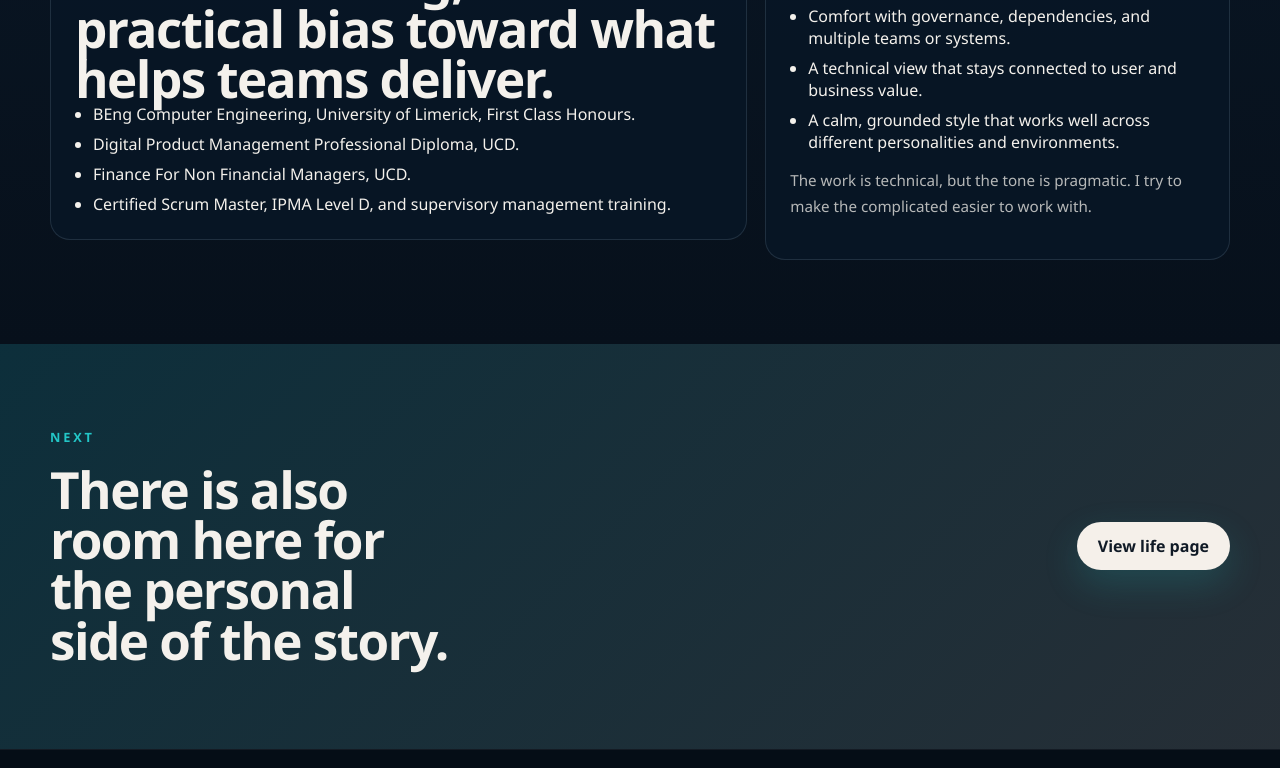
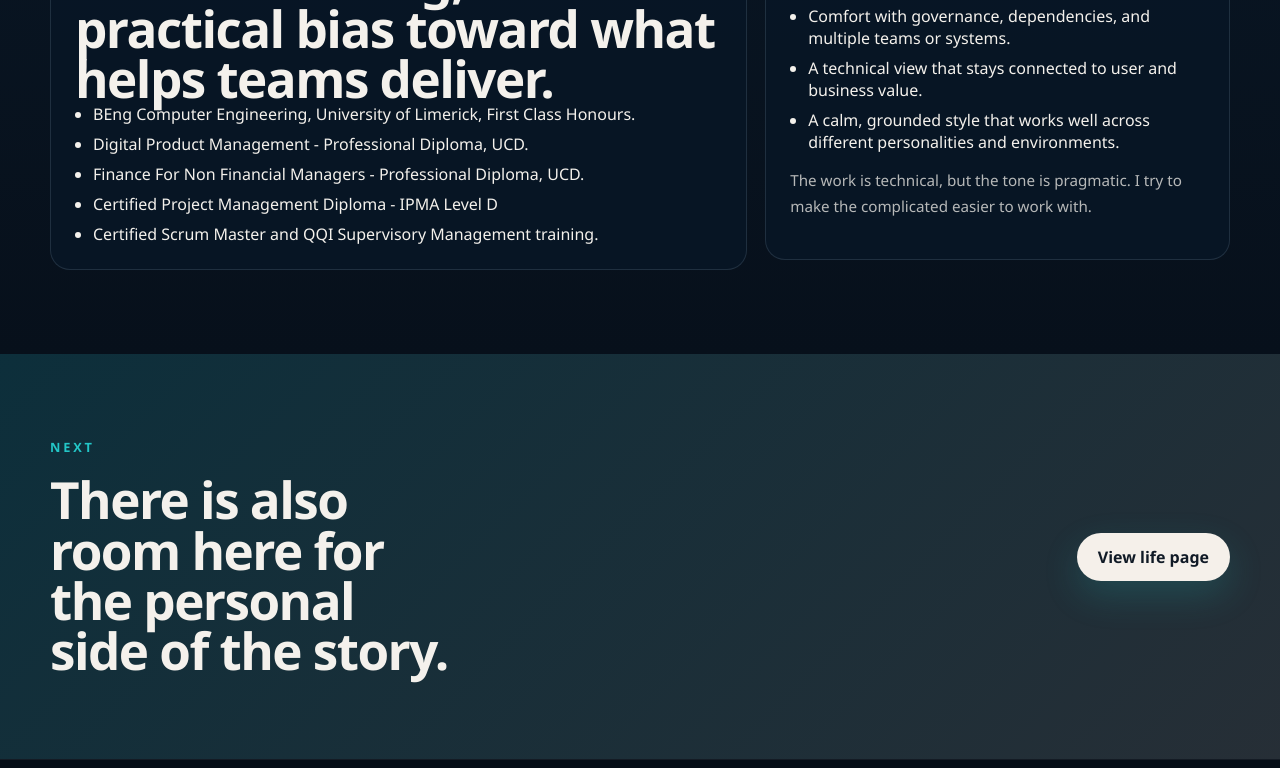
Before and after one commit to cgoulding/landing-page, a plain HTML site: page experience.html in a window 1280 px wide. Shown: the part 3086-3854 px from the top of the page. Drawn offline with Linux system fonts and the light colour scheme.

Commit message:
Update experience

```diff
--- a/experience.html
+++ b/experience.html
@@ -182,9 +182,10 @@
             <h2>Formal training, but also a practical bias toward what helps teams deliver.</h2>
             <ul class="list-tight">
               <li>BEng Computer Engineering, University of Limerick, First Class Honours.</li>
-              <li>Digital Product Management Professional Diploma, UCD.</li>
-              <li>Finance For Non Financial Managers, UCD.</li>
-              <li>Certified Scrum Master, IPMA Level D, and supervisory management training.</li>
+              <li>Digital Product Management - Professional Diploma, UCD.</li>
+              <li>Finance For Non Financial Managers - Professional Diploma, UCD.</li>
+              <li>Certified Project Management Diploma - IPMA Level D</li>
+              <li>Certified Scrum Master and QQI Supervisory Management training.</li>
             </ul>
           </div>
 
```
